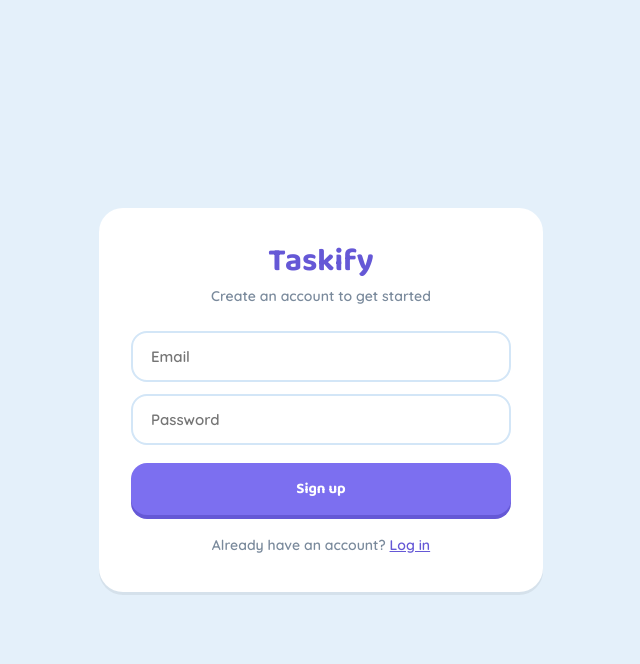
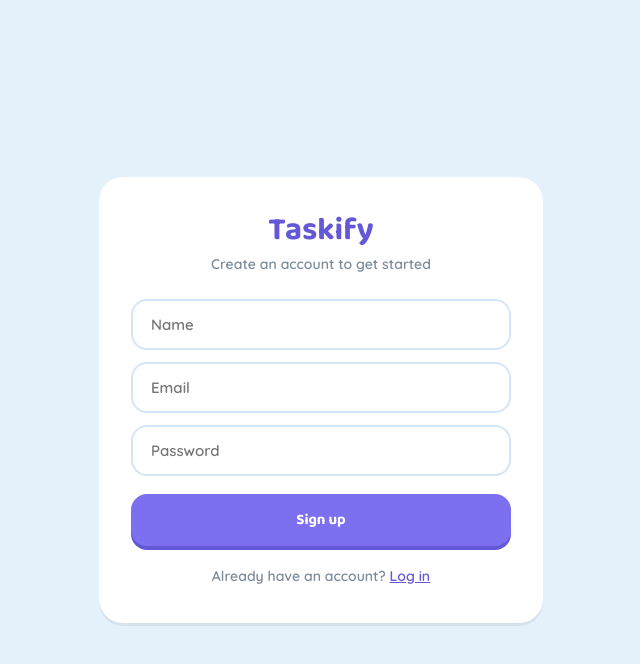
Before and after one commit to misha832-ux/Taskify, a React (Vite) app in the folder frontend/: page / in a window 1280 px wide. Both pictures are taken after a click on the element "Sign up". Shown: the top 664 px of the page, without its empty margins (319-959 px from the left). Built offline with nearby package versions, Linux system fonts and the light colour scheme; no server answers.

Commit message:
Added name field in signup

```diff
--- a/frontend/src/App.css
+++ b/frontend/src/App.css
@@ -28,9 +28,16 @@
   font-family: "Baloo 2", sans-serif;
   font-weight: 700;
   font-size: 42px;
-  margin: 52px 0 34px;
+  margin: 52px 0 6px;
   color: var(--accent-dark);
   text-align: center;
+}
+
+.greeting {
+  font-weight: 600;
+  font-size: 15px;
+  color: var(--ink-soft);
+  margin-bottom: 28px;
 }
 
 @media (max-width: 800px) {
--- a/frontend/src/App.tsx
+++ b/frontend/src/App.tsx
@@ -97,6 +97,9 @@ const App: React.FC = () => {
     return (
         <div className="App">
             <span className="heading">Taskify</span>
+            {session.user.user_metadata?.full_name && (
+                <span className="greeting">Hi, {session.user.user_metadata.full_name} 👋</span>
+            )}
             <InputFeild
                 todo={todo}
                 setTodo={setTodo}
--- a/frontend/src/component/Auth.tsx
+++ b/frontend/src/component/Auth.tsx
@@ -4,6 +4,7 @@ import "./auth.css"
 
 const Auth: React.FC = () => {
     const [mode, setMode] = useState<"login" | "signup">("login")
+    const [name, setName] = useState("")
     const [email, setEmail] = useState("")
     const [password, setPassword] = useState("")
     const [error, setError] = useState("")
@@ -20,7 +21,11 @@ const Auth: React.FC = () => {
             const { error } = await supabase.auth.signInWithPassword({ email, password })
             if (error) setError(error.message)
         } else {
-            const { error } = await supabase.auth.signUp({ email, password })
+            const { error } = await supabase.auth.signUp({
+                email,
+                password,
+                options: { data: { full_name: name } },
+            })
             if (error) {
                 setError(error.message)
             } else {
@@ -40,6 +45,16 @@ const Auth: React.FC = () => {
                 </p>
 
                 <form onSubmit={handleSubmit} className="auth__form">
+                    {mode === "signup" && (
+                        <input
+                            type="text"
+                            placeholder="Name"
+                            value={name}
+                            onChange={(e) => setName(e.target.value)}
+                            required
+                            className="auth__input"
+                        />
+                    )}
                     <input
                         type="email"
                         placeholder="Email"
@@ -73,6 +88,7 @@ const Auth: React.FC = () => {
                             setMode(mode === "login" ? "signup" : "login")
                             setError("")
                             setMessage("")
+                            setName("")
                         }}
                     >
                         {mode === "login" ? "Sign up" : "Log in"}
```
